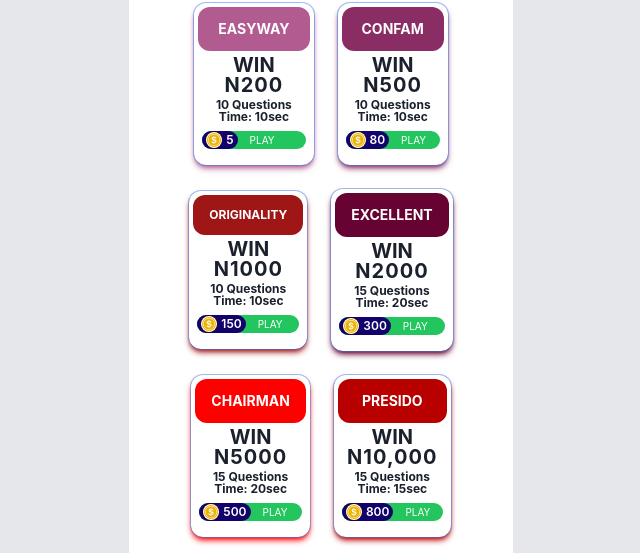
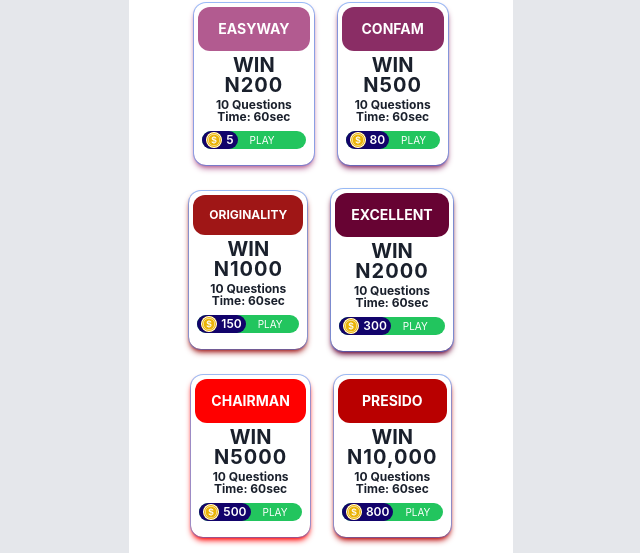
Before and after one commit to hokagedemehin/iPredict, a Next.js app: page /triviagame in a window 1280 px wide. Shown: the part 224-777 px from the top of the page, without its empty margins (319-959 px from the left). Built offline with nearby package versions, Linux system fonts and the light colour scheme; no server answers; what @badrap/bar-of-progress would draw is missing.

Commit message:
refactor: trivia quiz challenge section

```diff
--- a/components/triviagame/result/result.component.jsx
+++ b/components/triviagame/result/result.component.jsx
@@ -4,82 +4,28 @@ import { Heading } from '@chakra-ui/react';
 import TenResponse from './responseten.component';
 import FifteenResponse from './responsefifteen.component';
 const ResultComponent = ({ figures, handleSubmit }) => {
-  console.log('results sent: ', figures);
-  // const [greeting, setgreeting] = useState('');
-  // const [caption, setCaption] = useState('');
-  // const [money, setmoney] = useState('');
-  // const [btnName, setbtnName] = useState('');
+  // console.log('results sent: ', figures);
 
   // console.log('result figures: ', figures.correctAnswers);
   useEffect(() => {
+    // if (timeUp) {
+    //   handleSubmit();
+    // }
     handleSubmit();
   }, []);
-  // const router = useRouter();
-  // const handleClick = (e, href) => {
-  //   e.preventDefault();
-  //   router.push(href);
-  // };
 
-  // const [comp, setComp] = useState(0);
-  // // * all responses are correct
-  // if (
-  //   (figures.noOfQuestions == 10 && figures.correctAnswers == 10) ||
-  //   (figures.noOfQuestions == 15 && figures.correctAnswers == 15)
-  // ) {
-  //   setgreeting('Congratulations 🎉🎉');
-  //   setcaption('You Won !!!');
-  //   setmoney(figures.price);
-  //   setbtnName('Win Again');
-  // }
-
-  // // * correct responses are greater than 6 but less than 10
-  // if (
-  //   (figures.noOfQuestions == 10 &&
-  //     figures.correctAnswers < 10 &&
-  //     figures.correctAnswers > 6) ||
-  //   (figures.noOfQuestions == 15 &&
-  //     figures.correctAnswers < 15 &&
-  //     figures.correctAnswers > 10)
-  // ) {
-  //   // console.log('response > 6: ', figures.correctAnswers);
-  //   setgreeting('So Close 🤏🏾🤏🏾');
-  //   setcaption('Give it Another shot !!!');
-  //   setmoney(null);
-  //   setbtnName('Choose Category');
-  // }
-  // // * correct responses are greater than 3 but less than 7
-  // if (
-  //   (figures.noOfQuestions == 10 &&
-  //     figures.correctAnswers < 7 &&
-  //     figures.correctAnswers > 3) ||
-  //   (figures.noOfQuestions == 15 &&
-  //     figures.correctAnswers < 11 &&
-  //     figures.correctAnswers > 6)
-  // ) {
-  //   // console.log('response > 3: ', figures.correctAnswers);
-  //   setgreeting('Great Attempt 👏🏾👏🏾');
-  //   setcaption('Try Again !!!');
-  //   setmoney(null);
-  //   setbtnName('Choose Category');
-  // }
-  // * correct responses are less than 4
-  if (figures.noOfQuestions == 10 && figures.correctAnswers < 4) {
-    console.log('response < 3: ', figures.correctAnswers);
-    // setgreeting('Nice Try 💪🏾💪🏾');
-    // setCaption('Go Again !!!');
-    // setmoney(null);
-    // setbtnName('Choose Category');
-  }
   return (
     <div>
       <div className='flex pt-6'>
         <div className='flex flex-col justify-center w-full'>
           <Heading className='text-center'>
             {' '}
-            {figures.correctAnswers} out of {figures.noOfQuestions}
+            {figures?.correctAnswers} out of {figures?.noOfQuestions}
           </Heading>
-          {figures.noOfQuestions == 10 && <TenResponse figures={figures} />}
-          {figures.noOfQuestions == 15 && <FifteenResponse figures={figures} />}
+          {figures?.noOfQuestions == 10 && <TenResponse figures={figures} />}
+          {figures?.noOfQuestions == 15 && (
+            <FifteenResponse figures={figures} />
+          )}
         </div>
       </div>
     </div>
--- a/components/triviagame/trivia.homepage.component.jsx
+++ b/components/triviagame/trivia.homepage.component.jsx
@@ -34,7 +34,7 @@ const TriviaHomePageComponent = () => {
           <div
             className='flex flex-col shadow-md shadow-[#B25B90] rounded-xl ring-1 p-1 cursor-pointer'
             onClick={(e) => {
-              handleClick(e, `/triviagame/quiz/${10}/${name[0]} / ${price[0]}`);
+              handleClick(e, `/triviagame/quiz/${10}/${name[0]}/${price[0]}`);
             }}
           >
             <div className='px-5 py-3 text-sm text-center font-bold bg-[#B25B90] rounded-xl text-white'>
@@ -52,7 +52,7 @@ const TriviaHomePageComponent = () => {
                 10 Questions
               </Text>
               <Text fontSize='xs' className='font-bold text-xl text-center'>
-                Time: 10sec
+                Time: 60sec
               </Text>
               <div className='flex bg-green-500 rounded-xl space-x-3 mx-1'>
                 <div className='flex justify-center items-center space-x-1 bg-[#12036B] text-white px-1 rounded-xl'>
@@ -71,7 +71,7 @@ const TriviaHomePageComponent = () => {
           <div
             className='flex flex-col shadow-md shadow-[#8A2D65] rounded-xl ring-1 p-1 cursor-pointer'
             onClick={(e) => {
-              handleClick(e, `/triviagame/quiz/${10}/${name[1]} / ${price[1]}`);
+              handleClick(e, `/triviagame/quiz/${10}/${name[1]}/${price[1]}`);
             }}
           >
             <div className='px-5 py-3 text-center font-bold bg-[#8A2D65] rounded-xl text-white text-sm'>
@@ -89,7 +89,7 @@ const TriviaHomePageComponent = () => {
                 10 Questions
               </Text>
               <Text fontSize='xs' className='font-bold text-xl text-center'>
-                Time: 10sec
+                Time: 60sec
               </Text>
               <div className='flex bg-green-500 rounded-xl space-x-3 mx-1'>
                 <div className='flex justify-center items-center space-x-1 bg-[#12036B] text-white px-1 rounded-xl'>
@@ -108,7 +108,7 @@ const TriviaHomePageComponent = () => {
           <div
             className='flex flex-col shadow-md shadow-[#9F1616] rounded-xl ring-1 p-1 cursor-pointer'
             onClick={(e) => {
-              handleClick(e, `/triviagame/quiz/${10}/${name[2]} / ${price[2]}`);
+              handleClick(e, `/triviagame/quiz/${10}/${name[2]}/${price[2]}`);
             }}
           >
             <div className='px-4 py-3 text-white text-xs text-center font-bold bg-[#9F1616] rounded-xl'>
@@ -126,7 +126,7 @@ const TriviaHomePageComponent = () => {
                 10 Questions
               </Text>
               <Text fontSize='xs' className='font-bold text-xl text-center'>
-                Time: 10sec
+                Time: 60sec
               </Text>
               <div className='flex bg-green-500 rounded-xl space-x-3 mx-1'>
                 <div className='flex justify-center items-center space-x-1 bg-[#12036B] text-white px-1 rounded-xl'>
@@ -145,7 +145,7 @@ const TriviaHomePageComponent = () => {
           <div
             className='flex flex-col shadow-md shadow-[#670333] rounded-xl ring-1 p-1 cursor-pointer'
             onClick={(e) => {
-              handleClick(e, `/triviagame/quiz/${15}/${name[3]} / ${price[3]}`);
+              handleClick(e, `/triviagame/quiz/${10}/${name[3]}/${price[3]}`);
             }}
           >
             <div className='px-4 py-3 text-white text-sm text-center font-bold bg-[#670333] rounded-xl'>
@@ -160,10 +160,10 @@ const TriviaHomePageComponent = () => {
                 fontSize='xs'
                 className='font-bold text-xl text-center -mb-4'
               >
-                15 Questions
+                10 Questions
               </Text>
               <Text fontSize='xs' className='font-bold text-xl text-center'>
-                Time: 20sec
+                Time: 60sec
               </Text>
               <div className='flex bg-green-500 rounded-xl space-x-3 mx-1'>
                 <div className='flex justify-center items-center space-x-1 bg-[#12036B] text-white px-1 rounded-xl'>
@@ -182,7 +182,7 @@ const TriviaHomePageComponent = () => {
           <div
             className='flex flex-col shadow-md shadow-[#FF0000] rounded-xl ring-1 p-1 cursor-pointer'
             onClick={(e) => {
-              handleClick(e, `/triviagame/quiz/${15}/${name[4]} / ${price[4]}`);
+              handleClick(e, `/triviagame/quiz/${10}/${name[4]}/${price[4]}`);
             }}
           >
             <div className='px-4 py-3 text-white text-sm text-center font-bold bg-[#FF0000] rounded-xl'>
@@ -197,10 +197,10 @@ const TriviaHomePageComponent = () => {
                 fontSize='xs'
                 className='font-bold text-xl text-center -mb-4'
               >
-                15 Questions
+                10 Questions
               </Text>
               <Text fontSize='xs' className='font-bold text-xl text-center'>
-                Time: 20sec
+                Time: 60sec
               </Text>
               <div className='flex bg-green-500 rounded-xl space-x-3 mx-1'>
                 <div className='flex justify-center items-center space-x-1 bg-[#12036B] text-white px-1 rounded-xl'>
@@ -219,7 +219,7 @@ const TriviaHomePageComponent = () => {
           <div
             className='flex flex-col shadow-md shadow-[#B90000] rounded-xl ring-1 p-1 cursor-pointer'
             onClick={(e) => {
-              handleClick(e, `/triviagame/quiz/${15}/${name[5]} / ${price[5]}`);
+              handleClick(e, `/triviagame/quiz/${10}/${name[5]}/${price[5]}`);
             }}
           >
             <div className='px-6 py-3 text-white text-sm text-center font-bold bg-[#B90000] rounded-xl'>
@@ -234,10 +234,10 @@ const TriviaHomePageComponent = () => {
                 fontSize='xs'
                 className='font-bold text-xl text-center -mb-4'
               >
-                15 Questions
+                10 Questions
               </Text>
               <Text fontSize='xs' className='font-bold text-xl text-center'>
-                Time: 15sec
+                Time: 60sec
               </Text>
               <div className='flex bg-green-500 rounded-xl space-x-3 mx-1'>
                 <div className='flex justify-center items-center space-x-1 bg-[#12036B] text-white px-1 rounded-xl'>
--- a/pages/triviagame/quiz/[...quiz].js
+++ b/pages/triviagame/quiz/[...quiz].js
@@ -14,10 +14,10 @@ const TriviaGamesPageQuiz = () => {
   const router = useRouter();
   // console.log('router: ', router);
   // const { user } = useUser();
-  let timer = 0;
-  if (router?.query?.quiz) {
-    timer = router?.query?.quiz[0] == 10 ? 20 : 30;
-  }
+  const timer = 60;
+  // if (router?.query?.quiz) {
+  //   timer = router?.query?.quiz[0] == 10 ? 60 : 60;
+  // }
 
   const { data, isSuccess } = useQuery(
     'viewquestions',
```
Also changed, not shown: components/triviagame/triviaquestions.component.jsx (+53 -6 lines), utils/trivia/addResponseToFirestore.js (+13 -13 lines).
